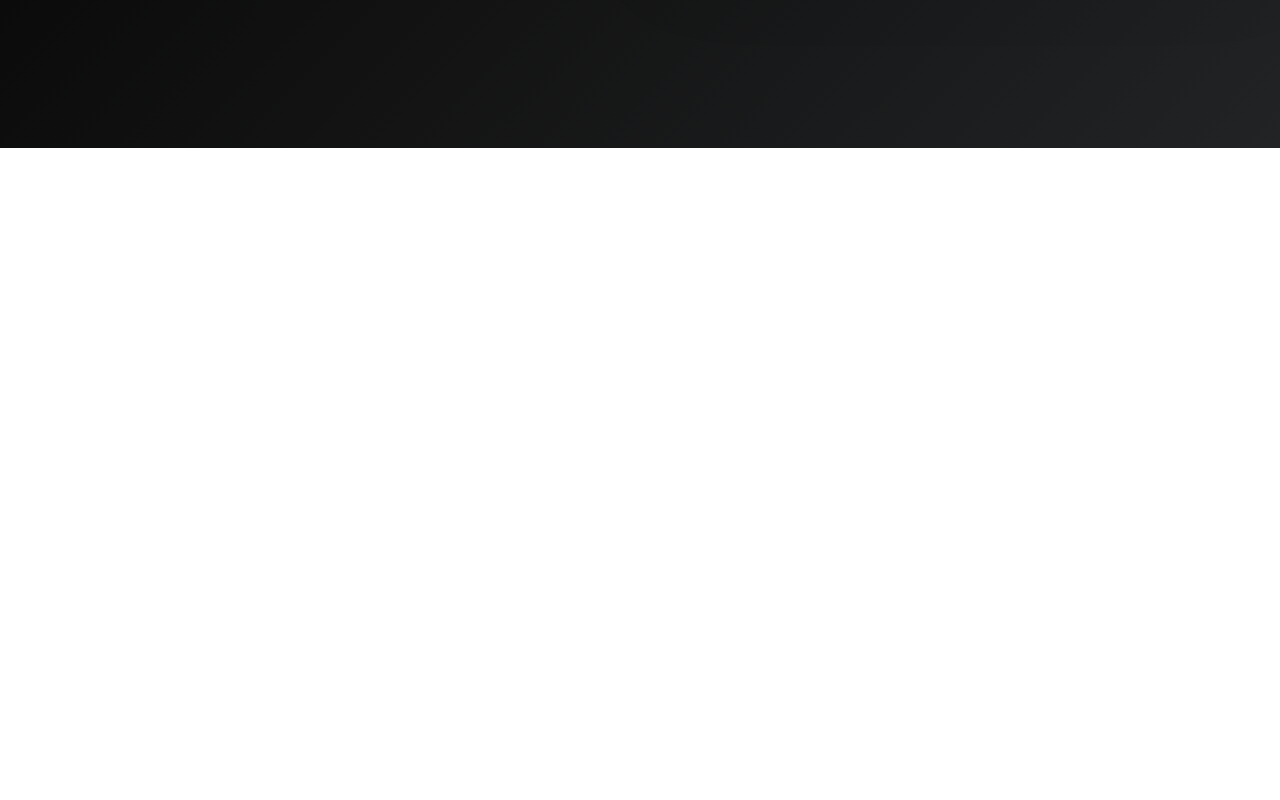
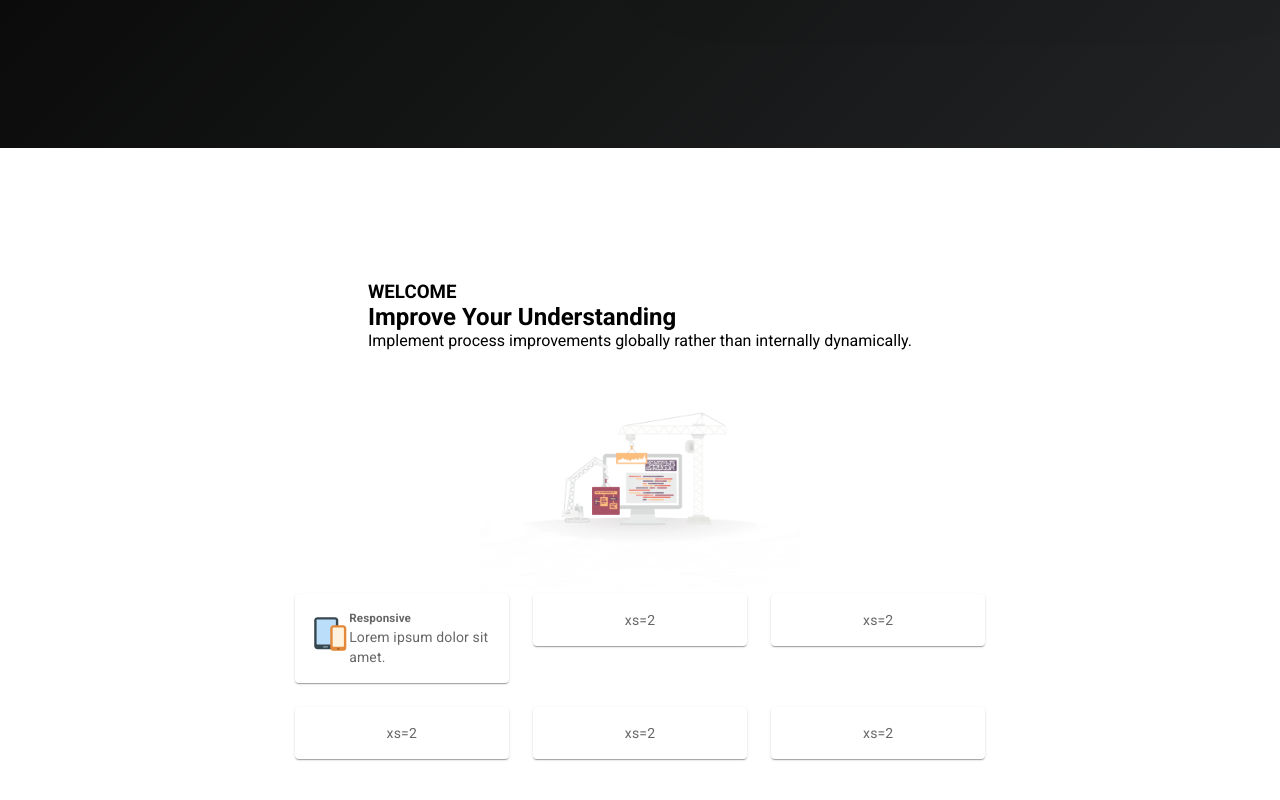
Before and after one commit to homoki-denis/Computerra, a React (Vite) app: page / in a window 1280 px wide. Shown: the part 652-1452 px from the top of the page. Before the commit the page ends 800 px from the top, so only its background shows below. Built offline with nearby package versions, Linux system fonts and the light colour scheme.

Commit message:
added services section

```diff
--- a/package.json
+++ b/package.json
@@ -15,6 +15,7 @@
     "hamburgers": "^1.2.1",
     "react": "^18.2.0",
     "react-dom": "^18.2.0",
+    "react-icons": "^4.7.1",
     "react-tsparticles": "^2.5.3",
     "sass": "^1.56.1",
     "tsparticles": "^2.5.3"
--- a/src/App.scss
+++ b/src/App.scss
@@ -2,6 +2,7 @@
 @import "./styles/colors";
 @import "./styles/mediaQueries";
 @import "./styles/Main";
+@import "./styles/Services";
 
 * {
   margin: 0;
--- a/src/App.tsx
+++ b/src/App.tsx
@@ -5,12 +5,13 @@ import ParticleBackground from "./components/ParticleBackground";
 import Container from "@mui/material/Container";
 import Box from "@mui/material/Box";
 import Main from "./components/Main";
+import Services from "./components/Services";
 
 function App() {
   return (
     <>
       <ParticleBackground />
-      <React.Fragment>
+
       <Container maxWidth="lg" id="container">
         <Box sx={{ bgcolor: "transparent", height: "100vh" }}>
           <Navbar />
@@ -19,7 +20,11 @@ function App() {
           </Box>
         </Box>
       </Container>
-      </React.Fragment>
+      <Box id="services-container">
+        <Container maxWidth="lg" id="container">
+          <Services />
+        </Container>
+      </Box>
     </>
   );
 }
--- /dev/null
+++ b/src/components/Services.tsx
@@ -0,0 +1,70 @@
+import React from "react";
+import Box from "@mui/material/Box";
+import Paper from "@mui/material/Paper";
+import Grid from "@mui/material/Grid";
+import { experimentalStyled as styled } from "@mui/material/styles";
+import comp from "../assets/comp.gif";
+import { FcSmartphoneTablet } from "react-icons/fc";
+import { BsGear } from "react-icons/bs";
+
+const Item = styled(Paper)(({ theme }) => ({
+  backgroundColor: theme.palette.mode === "dark" ? "#1A2027" : "#fff",
+  ...theme.typography.body2,
+  padding: theme.spacing(2),
+  textAlign: "center",
+  color: theme.palette.text.secondary,
+}));
+
+function Services() {
+  return (
+    <div className="services">
+      <div>
+        <h3>WELCOME</h3>
+        <h2>Improve Your Understanding</h2>
+        <p>
+          Implement process improvements globally rather than internally
+          dynamically.
+        </p>
+      </div>
+      <div className="services-img">
+        <img src={comp} alt="" />
+      </div>
+      <div>
+        <Box sx={{ flexGrow: 1 }}>
+          <Grid
+            container
+            spacing={{ xs: 2, md: 3 }}
+            columns={{ xs: 4, sm: 8, md: 12 }}
+          >
+            <Grid item xs={12} sm={4} md={4}>
+              <Item sx={{ display: "flex" }}>
+                <FcSmartphoneTablet className="services-icon" />
+                <Box sx={{ textAlign: "left" }}>
+                  <h5>Responsive</h5>
+                  <p>Lorem ipsum dolor sit amet.</p>
+                </Box>
+              </Item>
+            </Grid>
+            <Grid item xs={12} sm={4} md={4}>
+              <Item>xs=2</Item>
+            </Grid>
+            <Grid item xs={12} sm={4} md={4}>
+              <Item>xs=2</Item>
+            </Grid>
+            <Grid item xs={12} sm={4} md={4}>
+              <Item>xs=2</Item>
+            </Grid>
+            <Grid item xs={12} sm={4} md={4}>
+              <Item>xs=2</Item>
+            </Grid>
+            <Grid item xs={12} sm={4} md={4}>
+              <Item>xs=2</Item>
+            </Grid>
+          </Grid>
+        </Box>
+      </div>
+    </div>
+  );
+}
+
+export default Services;
--- /dev/null
+++ b/src/styles/_Services.scss
@@ -0,0 +1,28 @@
+.services {
+  color: black;
+  display: flex;
+  justify-content: center;
+  align-items: center;
+  flex-direction: column;
+  height: 93vh;
+  width: 100%;
+}
+
+#services-container {
+  height: 93vh;
+  width: 100%;
+  background-color: #fff;
+}
+
+.services-img {
+  width: 20rem;
+  img {
+    width: 100%;
+    height: auto;
+  }
+}
+
+.services-icon {
+  width: 3rem;
+  height: 3rem;
+}
```
Also changed, not shown: src/assets/comp.gif (added), 1 other file (tests, documents, lock files or other folders). Lines whose indentation alone changed are shown as unchanged.
